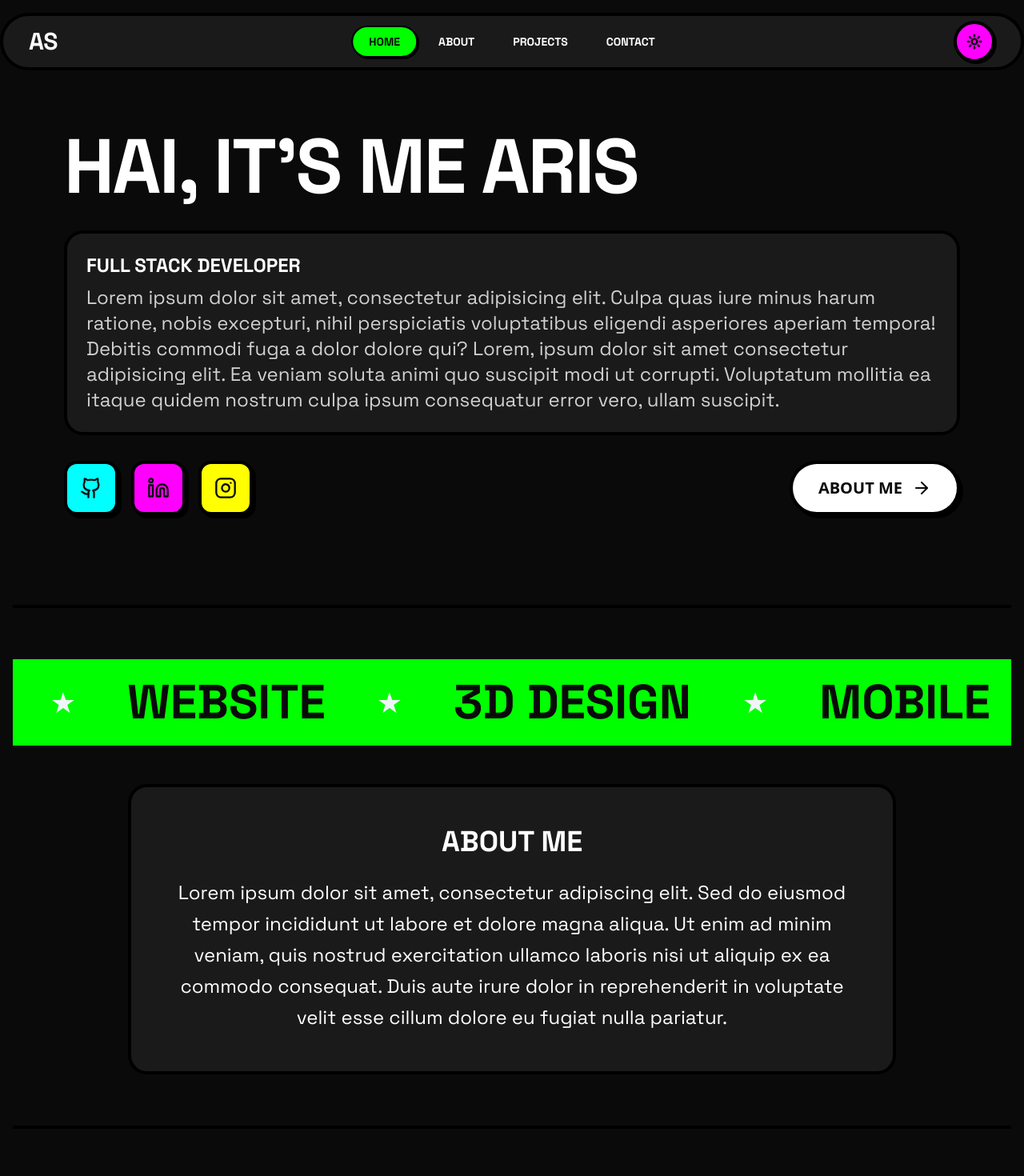
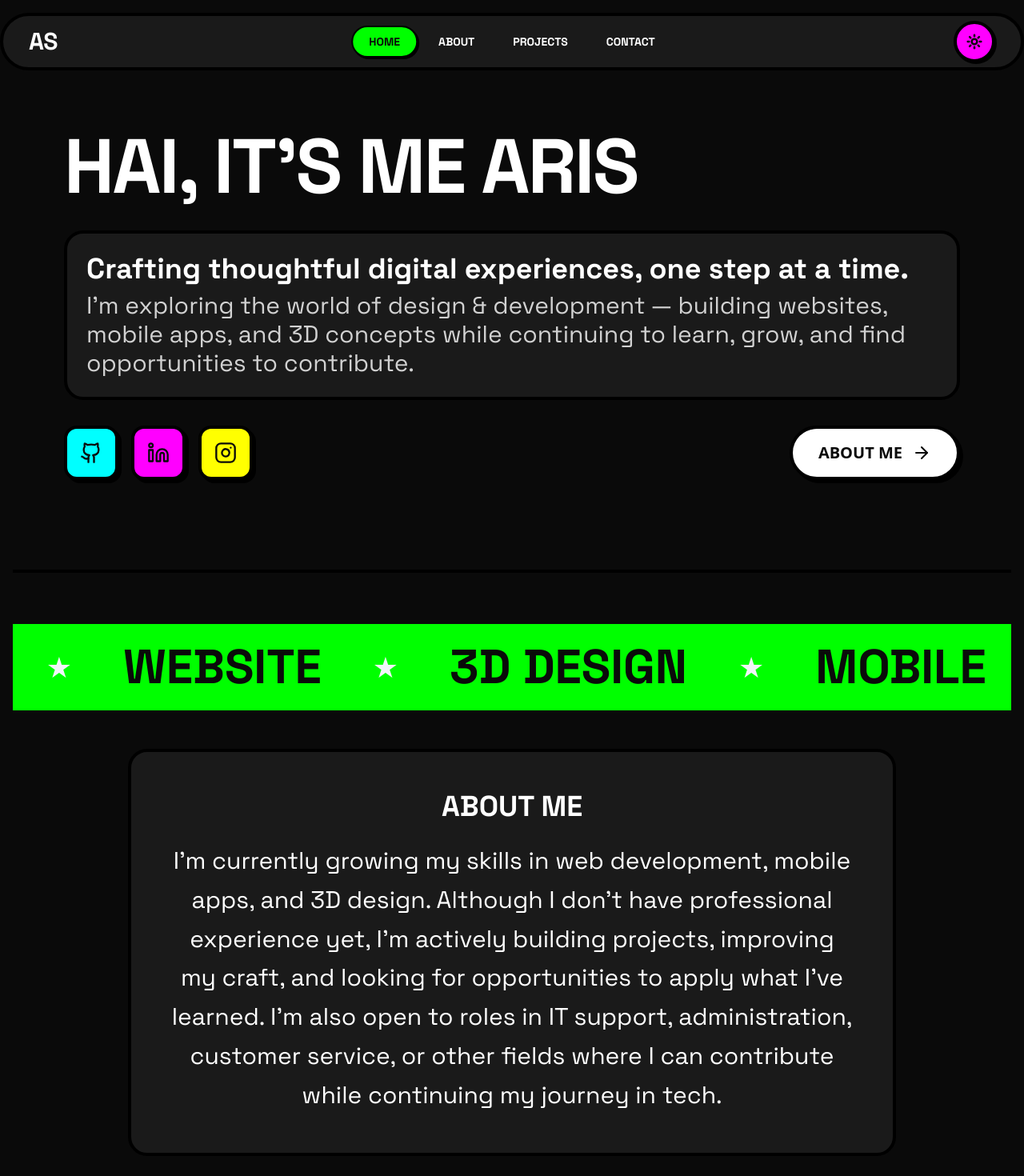
Before and after one commit to Arspn0/my-portfolio, a React (Vite) app: page / in a window 1280 px wide. Shown: the top 1470 px of the page at 80% size. Built offline with nearby package versions, Linux system fonts and the light colour scheme; the HTML template or start-up script is replaced by a standard one.

Commit message:
update: change profile and about text

```diff
--- a/src/Pages/About.jsx
+++ b/src/Pages/About.jsx
@@ -111,13 +111,13 @@ function About() {
               {/* Description */}
               <div className="space-y-4">
                 <p className="text-xl font-bold text-neo-light-text dark:text-neo-dark-text font-neo">
-                  Full Stack Developer & Creative Problem Solver
+                  Aspiring Full Stack Developer & Creative Problem Solver
                 </p>
                 <p className="text-lg text-neo-light-text dark:text-neo-dark-text opacity-80 font-neo leading-relaxed">
-                  I build digital products that combine beautiful design with powerful functionality. With expertise in web development, mobile apps, and 3D design, I transform ideas into reality through code and creativity.
+                  I’m a passionate learner who enjoys turning ideas into interactive, user-focused digital products. I’m currently developing my skills in web development, mobile app development, and 3D design — combining creativity with logical problem-solving.
                 </p>
                 <p className="text-lg text-neo-light-text dark:text-neo-dark-text opacity-80 font-neo leading-relaxed">
-                  Passionate about creating user-centric solutions that make a difference. Always learning, always building, always pushing boundaries.
+                  Even though I’m still early in my journey, I love experimenting, building, and improving with every project. My goal is to create meaningful solutions that are functional, visually appealing, and impactful.
                 </p>
               </div>
 
--- a/src/Pages/Home.jsx
+++ b/src/Pages/Home.jsx
@@ -56,11 +56,11 @@ function Home() {
 
           {/* Description */}
           <div className="rounded-3xl mb-8 bg-neo-light-card dark:bg-neo-dark-card border-4 border-neo-light-border dark:border-neo-dark-border p-6">
-            <p className="text-xl sm:text-2xl font-bold text-neo-light-text dark:text-neo-dark-text font-neo">
-              FULL STACK DEVELOPER
+            <p className="text-3xl sm:text-4xl font-bold text-neo-light-text dark:text-neo-dark-text font-neo">
+              Crafting thoughtful digital experiences, one step at a time.
             </p>
-            <p className="text-2xl text-neo-light-text dark:text-neo-dark-text opacity-80 mt-2 font-neo">
-              Lorem ipsum dolor sit amet, consectetur adipisicing elit. Culpa quas iure minus harum ratione, nobis excepturi, nihil perspiciatis voluptatibus eligendi asperiores aperiam tempora! Debitis commodi fuga a dolor dolore qui? Lorem, ipsum dolor sit amet consectetur adipisicing elit. Ea veniam soluta animi quo suscipit modi ut corrupti. Voluptatum mollitia ea itaque quidem nostrum culpa ipsum consequatur error vero, ullam suscipit.
+            <p className="text-3xl text-neo-light-text dark:text-neo-dark-text opacity-80 mt-2 font-neo">
+              I’m exploring the world of design & development — building websites, mobile apps, and 3D concepts while continuing to learn, grow, and find opportunities to contribute.
             </p>
           </div>
 
@@ -120,11 +120,12 @@ function Home() {
         {/* Short About */}
         <div className="max-w-5xl mx-auto px-4 sm:px-8">
           <div className="rounded-3xl bg-neo-light-card dark:bg-neo-dark-card border-4 border-neo-light-border dark:border-neo-dark-border p-8 sm:p-12 ">
-            <h3 className="text-center text-3xl sm:text-4xl font-black text-neo-light-text dark:text-neo-dark-text mb-6 font-neo uppercase">
+            <h3 className="text-center text-4xl sm:text-4xl font-black text-neo-light-text dark:text-neo-dark-text mb-6 font-neo uppercase">
               About Me
             </h3>
-            <p className="text-center text-2xl text-neo-light-text dark:text-neo-dark-text leading-relaxed font-neo">
-              Lorem ipsum dolor sit amet, consectetur adipiscing elit. Sed do eiusmod tempor incididunt ut labore et dolore magna aliqua. Ut enim ad minim veniam, quis nostrud exercitation ullamco laboris nisi ut aliquip ex ea commodo consequat. Duis aute irure dolor in reprehenderit in voluptate velit esse cillum dolore eu fugiat nulla pariatur.
+            <p className="text-center text-3xl text-neo-light-text dark:text-neo-dark-text leading-relaxed font-neo">
+              I’m currently growing my skills in web development, mobile apps, and 3D design. Although I don’t have professional experience yet, I’m actively building projects, improving my craft, and looking for opportunities to apply what I’ve learned.
+              I’m also open to roles in IT support, administration, customer service, or other fields where I can contribute while continuing my journey in tech.
             </p>
           </div>
         </div>
```
